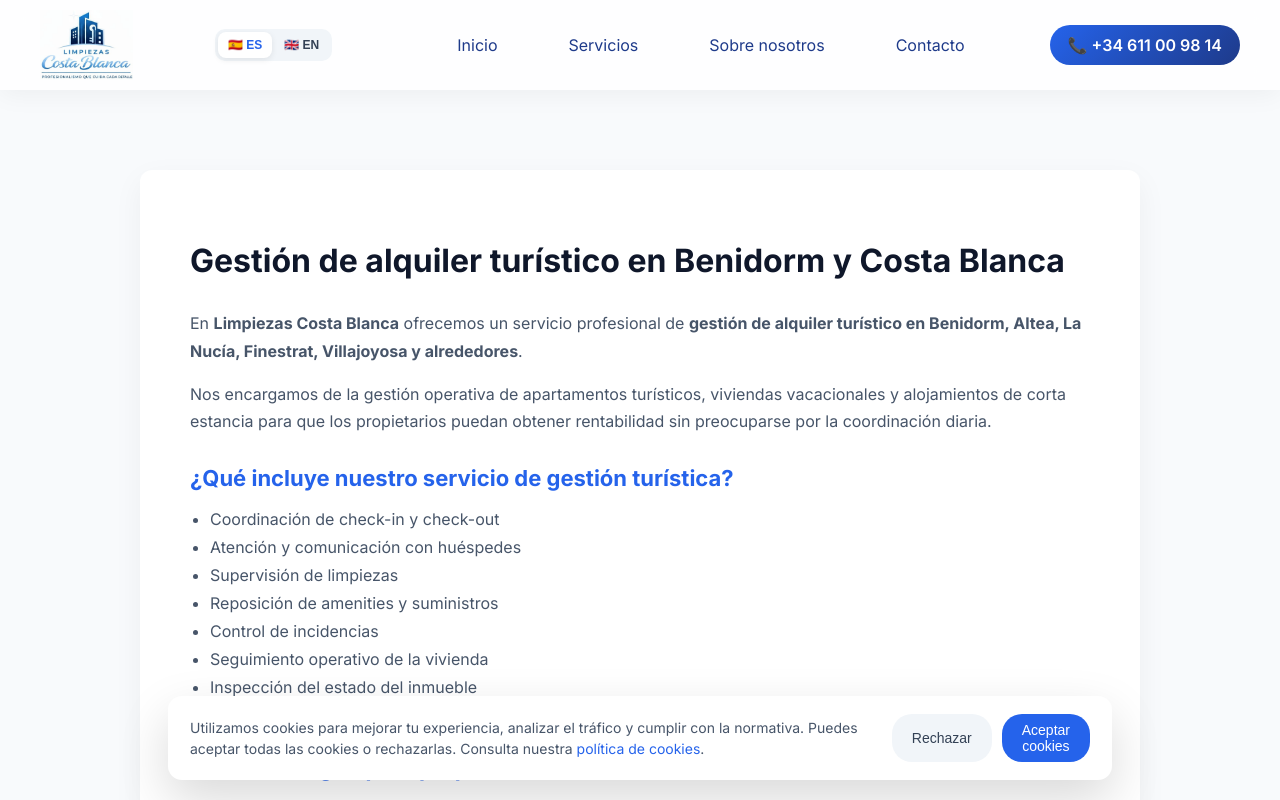
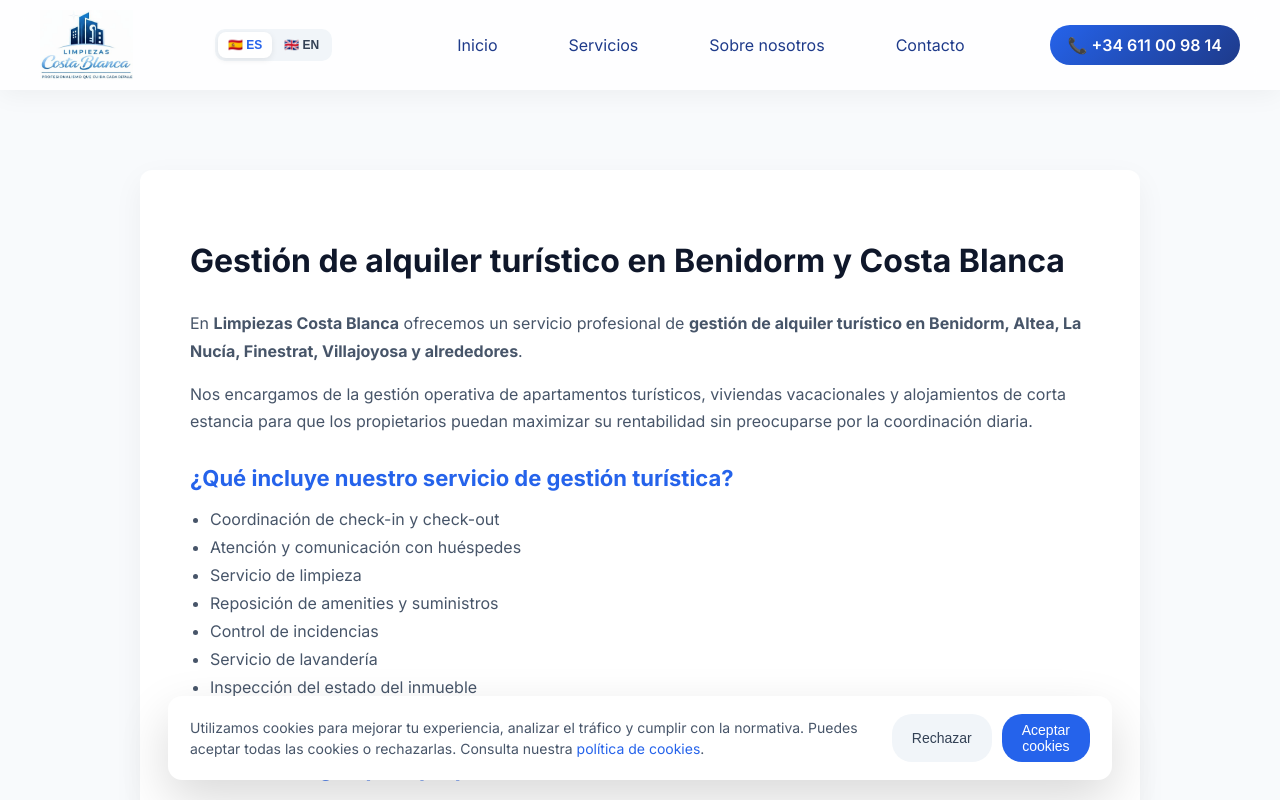
Before and after one commit to mduarte1996/limpiezas-dashboard, a React (Create React App) app: page /gestion-alquiler-turistico-benidorm in a window 1280 px wide. Shown: the top 800 px of the page. Built offline with nearby package versions, Linux system fonts and the light colour scheme.

Commit message:
nuevo servicio gestion alquiler turistico

```diff
--- a/src/pages/GestionTuristica.js
+++ b/src/pages/GestionTuristica.js
@@ -29,7 +29,7 @@ function GestionTuristica() {
                     <p>
                         Nos encargamos de la gestión operativa de apartamentos turísticos,
                         viviendas vacacionales y alojamientos de corta estancia para que
-                        los propietarios puedan obtener rentabilidad sin preocuparse por
+                        los propietarios puedan maximizar su rentabilidad sin preocuparse por
                         la coordinación diaria.
                     </p>
 
@@ -38,12 +38,12 @@ function GestionTuristica() {
                     <ul>
                         <li>Coordinación de check-in y check-out</li>
                         <li>Atención y comunicación con huéspedes</li>
-                        <li>Supervisión de limpiezas</li>
+                        <li>Servicio de limpieza</li>
                         <li>Reposición de amenities y suministros</li>
                         <li>Control de incidencias</li>
-                        <li>Seguimiento operativo de la vivienda</li>
+                        <li>Servicio de lavandería</li>
                         <li>Inspección del estado del inmueble</li>
-                        <li>Coordinación con personal de mantenimiento</li>
+                        <li>marketing y publicación en plataformas de alquiler</li>
                     </ul>
 
                     <h2>Gestión integral para propietarios</h2>
```
